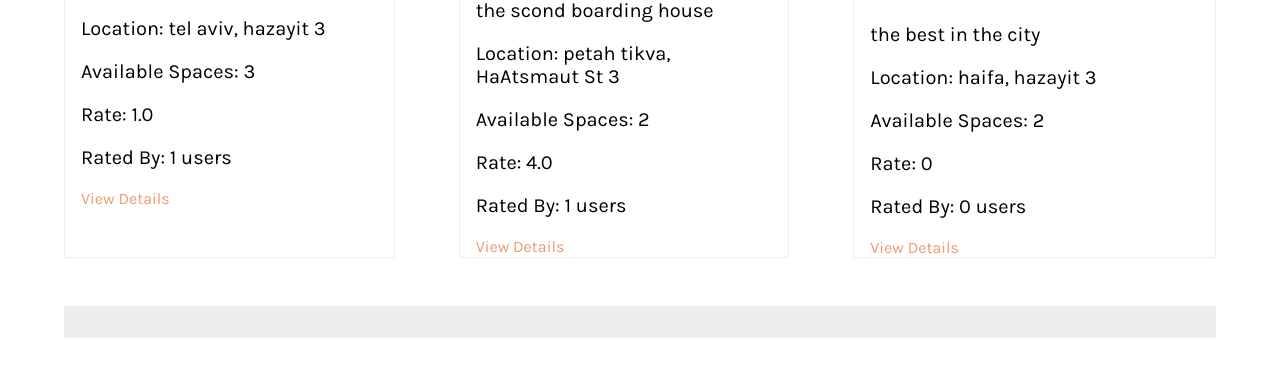
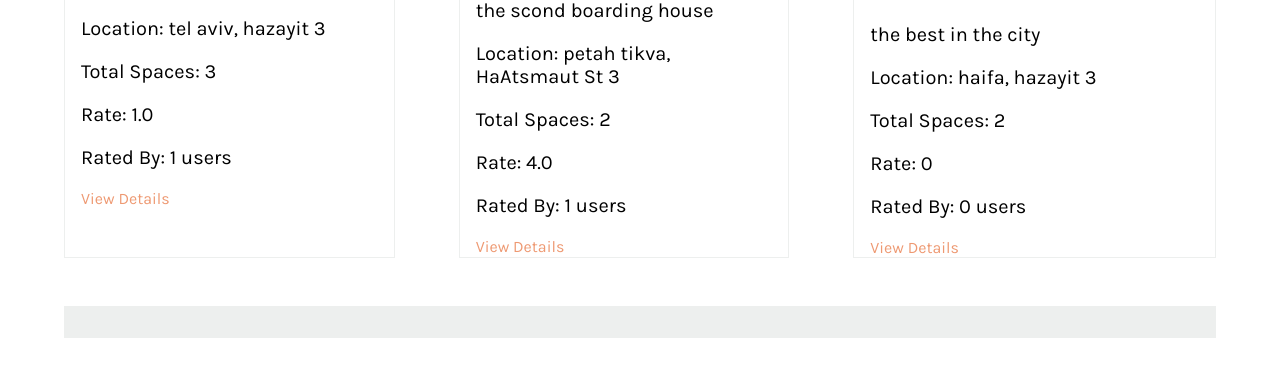
Before and after one commit to ariel-pi/Kennel, a Django app: page / in a window 1280 px wide. Shown: the part 914-1300 px from the top of the page. Run offline with Django 5.2, Linux system fonts and the light colour scheme; data comes from the database, SQL or seed files in the repository; some web fonts are replaced.

Commit message:
change Available spaces to Total spaces

```diff
--- a/KennelWebsite/Website/templates/boardinghouse_detail.html
+++ b/KennelWebsite/Website/templates/boardinghouse_detail.html
@@ -10,7 +10,7 @@
         <p>{{ boardinghouse.description }}</p>
         <p>Location: {{ boardinghouse.location }}</p>
         <p> Contact Detailes: {{boardinghouse.contact_details}}</p>
-        <p>Available Spaces: {{ boardinghouse.available_spaces }}</p>
+        <p>Total Spaces: {{ boardinghouse.available_spaces }}</p>
 
     <a href="{% url 'reviews' boardinghouse.id %}">View Reviews</a>
 
--- a/KennelWebsite/Website/templates/boardinghouse_list.html
+++ b/KennelWebsite/Website/templates/boardinghouse_list.html
@@ -14,7 +14,7 @@
                     <iframe src="{{ boardinghouse.map_location }}" width="400" height="300" style="border:0;" allowfullscreen="" loading="lazy" referrerpolicy="no-referrer-when-downgrade"></iframe>
                     <p>{{ boardinghouse.description }}</p>
                     <p>Location: {{ boardinghouse.location }}</p>
-                    <p>Available Spaces: {{ boardinghouse.available_spaces }}</p>
+                    <p>Total Spaces: {{ boardinghouse.available_spaces }}</p>
                     <p>Rate: {{ rate_info.0 }}</p>
                     <p>Rated By: {{ rate_info.1 }} users</p>
                     <a href="{% url 'boardinghouse_detail' boardinghouse.id %}">View Details</a>
--- a/KennelWebsite/Website/templates/home.html
+++ b/KennelWebsite/Website/templates/home.html
@@ -19,7 +19,7 @@
                 <img src="{% static 'img/dog_with_rope.jpg' %}" class = "cropped-image">
                 <p>{{ featured_boardinghouses.0.0.description }}</p>
                 <p>Location: {{ featured_boardinghouses.0.0.location }}</p>
-                <p>Available Spaces: {{ featured_boardinghouses.0.0.available_spaces }}</p>
+                <p>Total Spaces: {{ featured_boardinghouses.0.0.available_spaces }}</p>
                 <p>Rate: {{ featured_boardinghouses.0.1 }} </p>
                 <p>Rated By: {{ featured_boardinghouses.0.2 }} users</p>
 
@@ -30,7 +30,7 @@
                 <img src="{% static 'img/white_dog_play.jpg' %}" class = "cropped-image">
                 <p>{{ featured_boardinghouses.1.0.description }}</p>
                 <p>Location: {{ featured_boardinghouses.1.0.location }}</p>
-                <p>Available Spaces: {{ featured_boardinghouses.1.0.available_spaces }}</p>
+                <p>Total Spaces: {{ featured_boardinghouses.1.0.available_spaces }}</p>
                 <p>Rate: {{ featured_boardinghouses.1.1 }} </p>
                 <p>Rated By: {{ featured_boardinghouses.1.2 }} users</p>
 
@@ -41,7 +41,7 @@
                 <img src="{% static 'img/dog_with_ball.jpg' %}" class = "cropped-image">
                 <p>{{ featured_boardinghouses.2.0.description }}</p>
                 <p>Location: {{ featured_boardinghouses.2.0.location }}</p>
-                <p>Available Spaces: {{ featured_boardinghouses.2.0.available_spaces }}</p>
+                <p>Total Spaces: {{ featured_boardinghouses.2.0.available_spaces }}</p>
                 <p>Rate: {{ featured_boardinghouses.2.1 }} </p>
                 <p>Rated By: {{ featured_boardinghouses.2.2 }} users</p>
 
--- a/KennelWebsite/Website/templates/update_boardinghouse.html
+++ b/KennelWebsite/Website/templates/update_boardinghouse.html
@@ -21,7 +21,7 @@
         {{ form.map_location }}<br><br>
         <label for="id_contact_details">Contact Details:</label><br>
         {{ form.contact_details }}<br><br>
-        <label for="id_available_spaces">Available Spaces:</label><br>
+        <label for="id_available_spaces">Total Spaces:</label><br>
         {{ form.available_spaces }}<br><br>
         <button type="submit" class="small_button">Update</button>
     </form>
```
